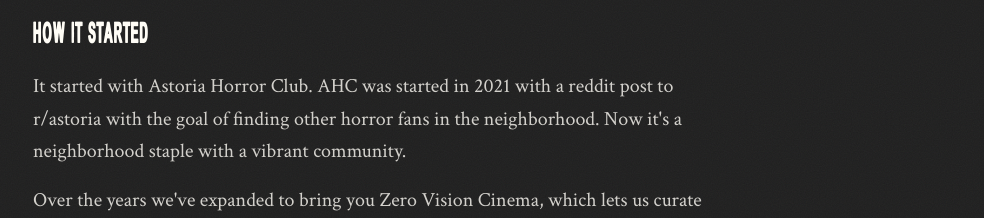
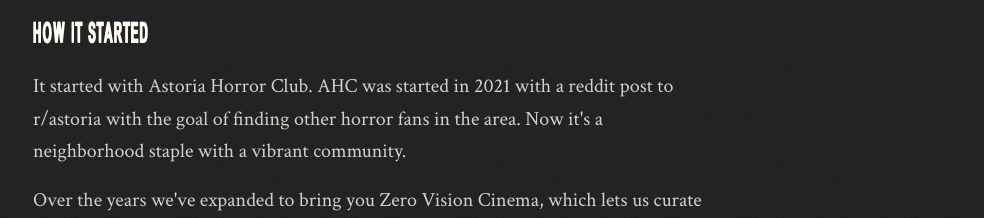
Before and after one commit to TomHerrmann/zero-vision-cinema, a Next.js app: page /press in a window 1280 px wide. Shown: the part 665-883 px from the top of the page, without its empty margins (271-1255 px from the left). Built offline with nearby package versions, Linux system fonts and the light colour scheme.

Commit message:
Press page: neighborhood -> area
Co-Authored-By: Claude Opus 5.5 (1M context) <noreply@anthropic.com>
Claude-Session: https://claude.ai/code/session_01SNkHmj6xuZ733RETqKCHc5

```diff
--- a/app/(frontend)/press/page.tsx
+++ b/app/(frontend)/press/page.tsx
@@ -66,7 +66,7 @@ export default function PressPage() {
           <p>
             It started with Astoria Horror Club. AHC was started in 2021 with a
             reddit post to r/astoria with the goal of finding other horror fans
-            in the neighborhood. Now it&apos;s a neighborhood staple with a
+            in the area. Now it&apos;s a neighborhood staple with a
             vibrant community.
           </p>
           <p>
```
